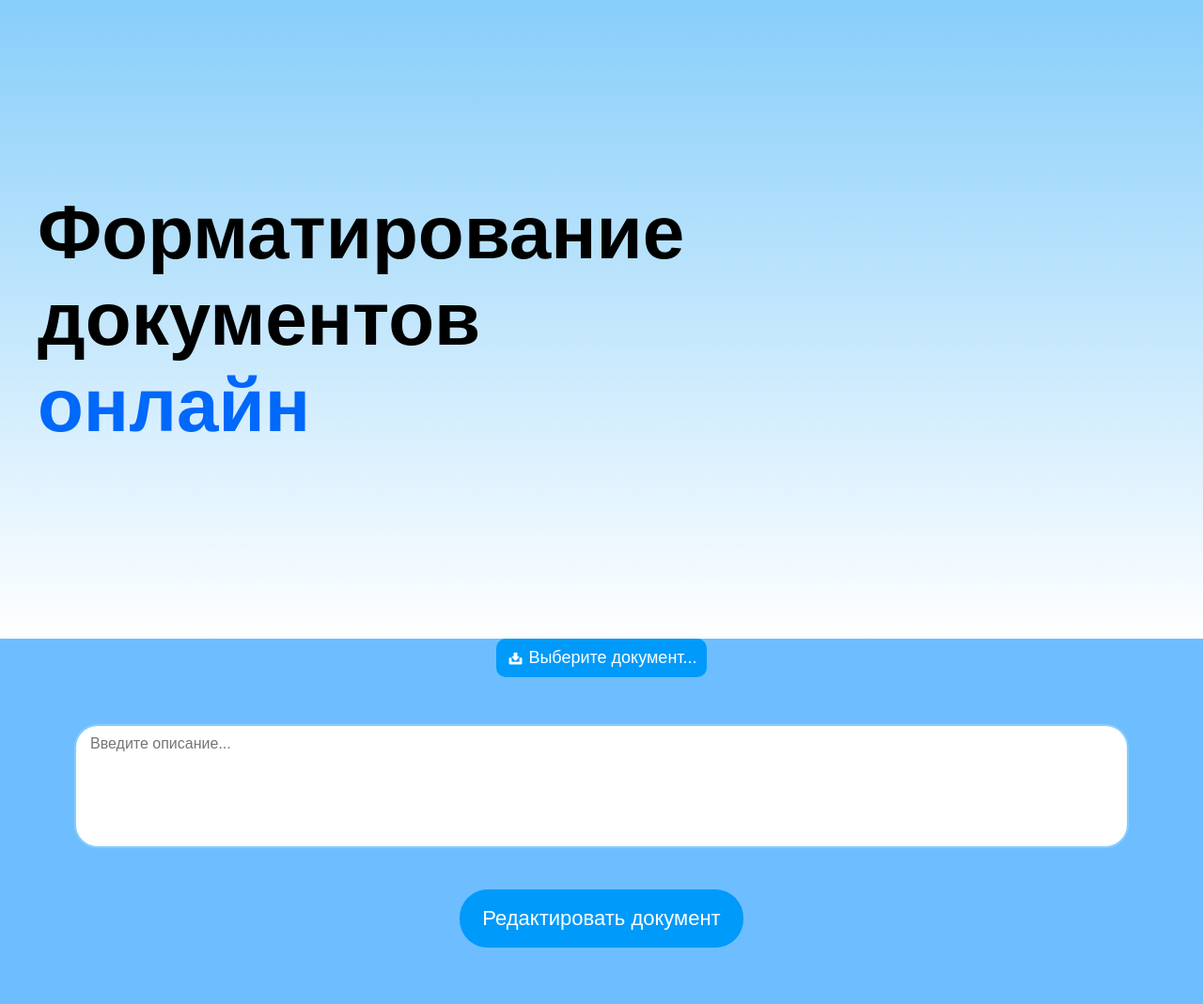
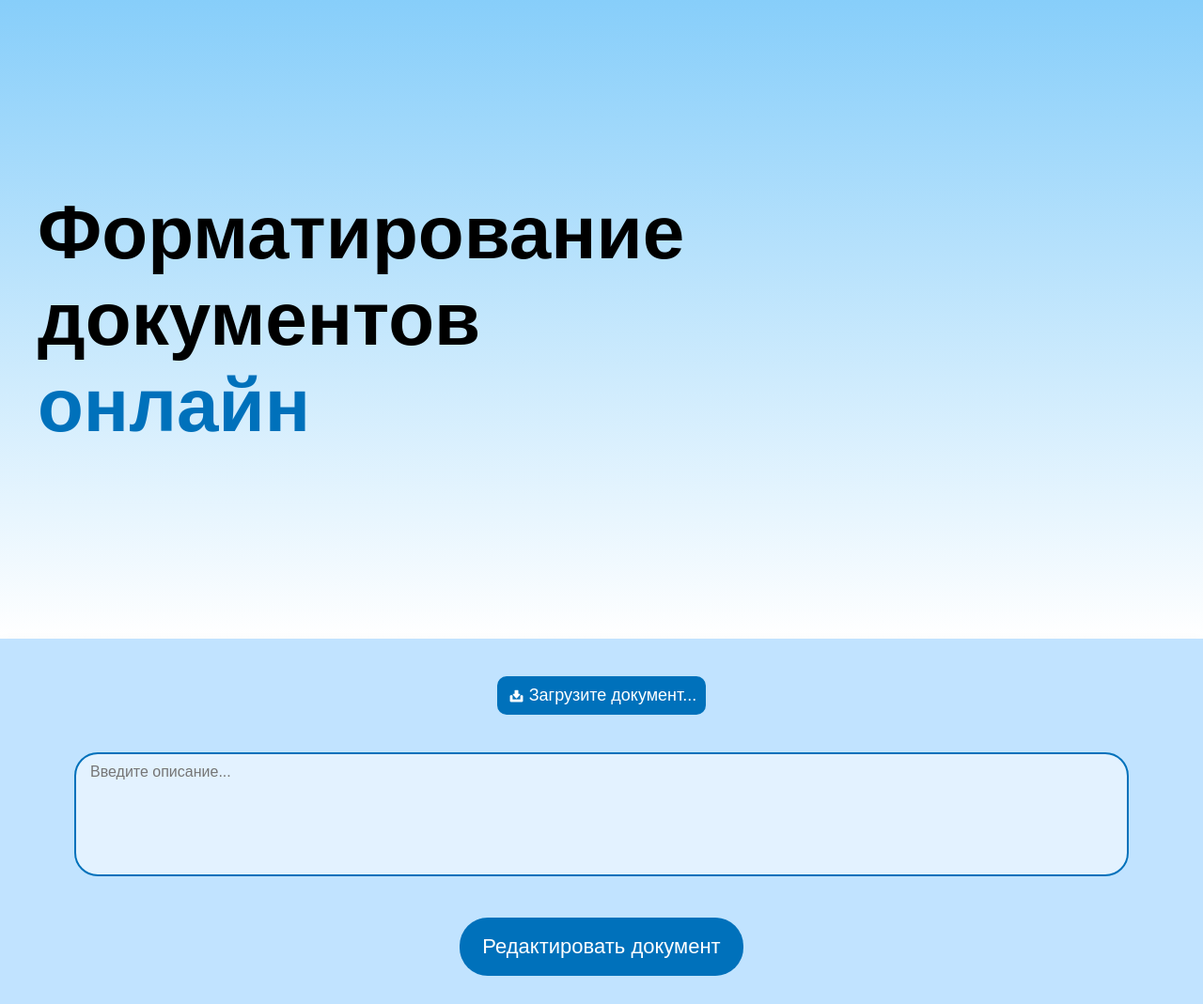
Before and after one commit to ChursinAlexUnder/formatting-documents, a Python web app: template web/templates/index.html in a window 1280 px wide. Shown: the whole page at 94% size. Before the commit the page ends 1009 px from the top, so only its background shows below. Run offline with Jinja, Linux system fonts and the light colour scheme; the template is opened without the code that fills it, so the values that code supplies are empty.

Commit message:
Work with frontend

```diff
--- a/web/static/css/download.css
+++ b/web/static/css/download.css
@@ -1,8 +1,11 @@
+.document-input-container-shell {
+    display: block;
+}
 .document-input-container {
     position: relative;
     display: inline-block;
     height: 41px;
-    margin-bottom: 50px;
+    margin: 40px 0;
 }
 .document-input {
     display: none;
@@ -11,7 +14,7 @@
     display: flex;
     align-items: center;
     padding: 10px;
-    background-color: #009afa;
+    background-color: rgb(0, 113, 187);
     color: #fff;
     border-radius: 10px;
     cursor: pointer;
--- a/web/static/css/header.css
+++ b/web/static/css/header.css
@@ -24,7 +24,7 @@
 }
 
 .special {
-    color: #0068fa;
+    color: rgb(0, 113, 187);
 }
 
 .word:nth-child(1) {
--- a/web/static/css/style.css
+++ b/web/static/css/style.css
@@ -12,7 +12,7 @@ body {
     width: 100%;
     min-height: 340px;
     text-align: center;
-    background: rgb(110, 190, 255);
+    background: rgb(193, 227, 255);
     margin: 0;
     padding: 0;
     box-shadow: 0 8px 15px rgba(0, 0, 0, 0.1);
@@ -26,22 +26,24 @@ body {
     margin-bottom: 40px;
     padding: 10px 15px;
     font-size: 16px;
-    border: 2px solid #87CEFA;
+    border: 2px solid rgb(0, 113, 187);
+    background: rgb(227, 242, 255);
     border-radius: 25px;
     outline: none;
     transition: box-shadow 0.3s ease;
 }
+
 .text-input:focus {
-    box-shadow: 0 0 10px rgba(135, 206, 250, 0.8);
+    box-shadow: 0 0 20px rgba(0, 113, 187, 0.8);
 }
 
 .edit-button {
     font-family: "Arial";
     color: #fff;
     font-size: 22px;
-    margin-bottom: 20px;
+    margin-bottom: 30px;
     padding: 18px 24px;
-    background-color: #009afa;
+    background-color: rgb(0, 113, 187);
     border-radius: 30px;
     border: none;
     cursor: pointer;
@@ -58,7 +60,6 @@ body {
     }
     .main-window {
         min-height: 260px;
-        padding: 18px;
     }
     .text-input {
         width: 70%;
@@ -82,8 +83,6 @@ body {
     }
     .main-window {
         min-height: 230px;
-        padding: 10px;
-        width: 100vw;
     }
     .text-input {
         width: 60%;
--- a/web/templates/index.html
+++ b/web/templates/index.html
@@ -19,13 +19,15 @@
     </div>
     <div class="main-window">
         <form enctype="multipart/form-data" method="post" action="/downloadPage">
+            <div class="document-input-container-shell">
                 <div class="document-input-container">
                     <input type="file" name="document-file" id="documentInput" class="document-input" accept=".docx"/>
                     <label for="documentInput" class="document-label">
                         <img class="document-icon" src="../static/pictures/icon-download.png" alt="Иконка загрузки" />
-                    <span class="document-text">Выберите документ...</span>
+                        <span class="document-text">Загрузите документ...</span>
                         <span class="document-name"></span>
                     </label>
+                </div>
             </div>
             <textarea name="change" class="text-input" rows="6" placeholder="Введите описание..."></textarea>
             <button type="submit" class="edit-button">Редактировать документ</button>
```
Lines whose indentation alone changed are shown as unchanged.
